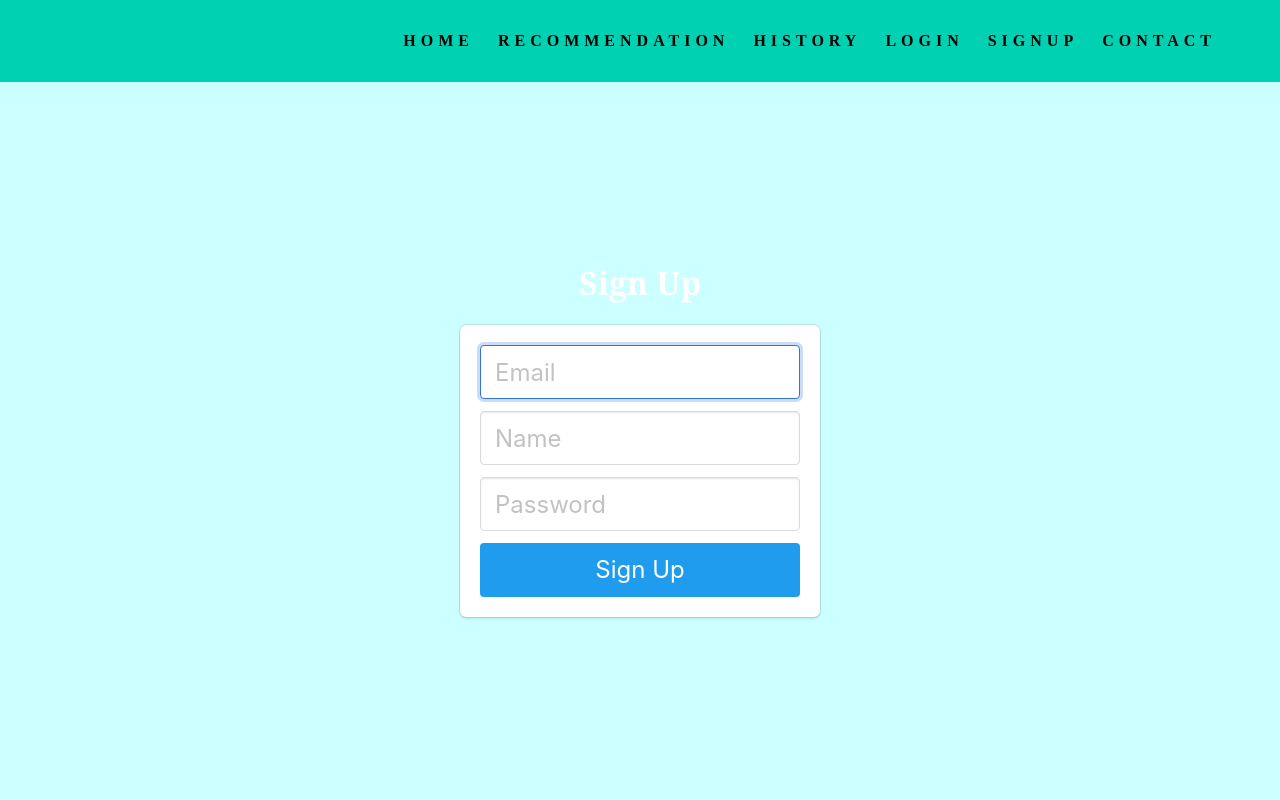
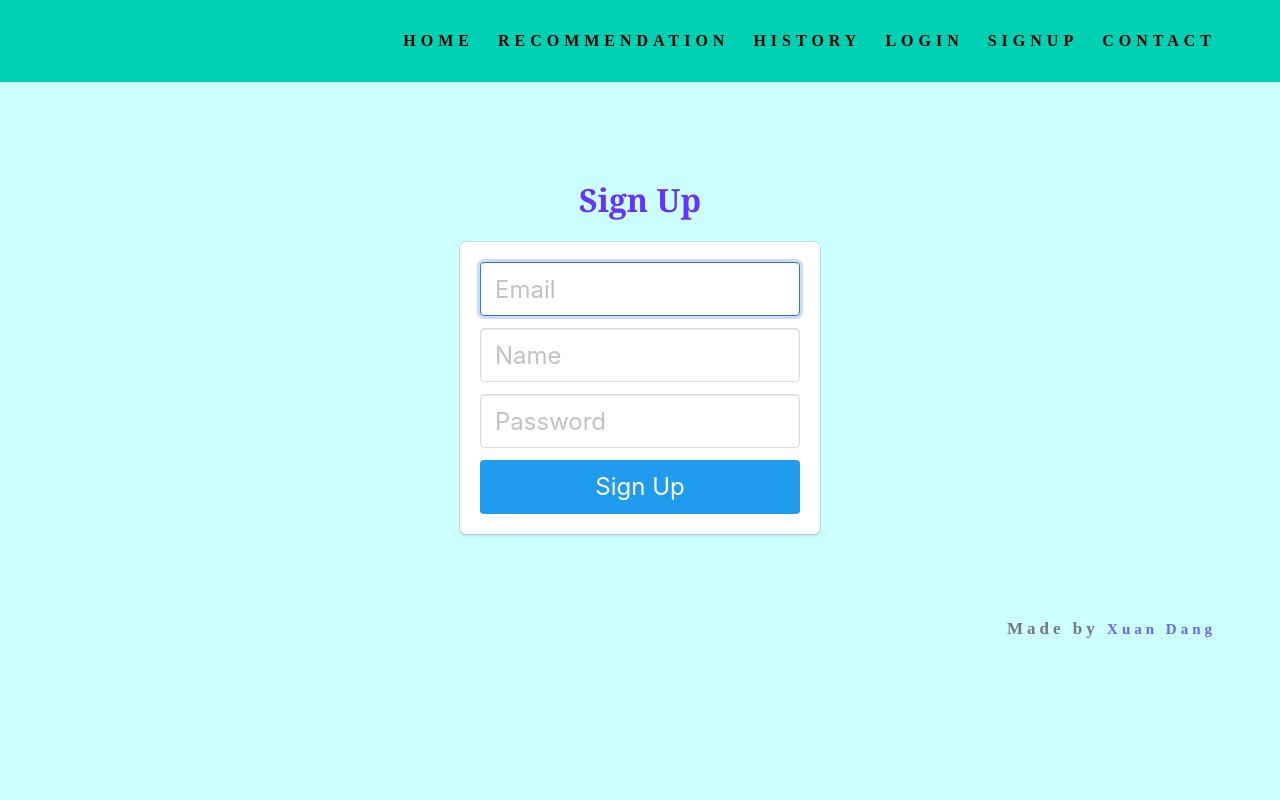
Before and after one commit to xuandt1289/Online-Movie-Recommender, a Flask app: page /signup in a window 1280 px wide. Run offline with Flask 2, Linux system fonts and the light colour scheme; parts of the project's set-up code (start-up, migrations or seed data) failed here and were passed over.

Commit message:
Update signup.html

```diff
--- a/templates/signup.html
+++ b/templates/signup.html
@@ -3,8 +3,17 @@
 {% extends "base.html" %}
 
 {% block content %}
+<style>
+    .bg-4 {
+        background-color: #ccffff;
+        color: #555555;
+        text-align: right;
+        font-family: "Times New Roman", Times, serif;
+        font-weight: bold;
+    }
+</style>
 <div class="column is-4 is-offset-4">
-    <h3 class="title">Sign Up</h3>
+    <h3 class="title" style="color:#6633ff">Sign Up</h3>
     <div class="box">
         {% with messages = get_flashed_messages() %}
         {% if messages %}
@@ -36,4 +45,8 @@
         </form>
     </div>
 </div>
+
+<footer class="container-fluid bg-4 text-center">
+    <p style="color: #777777; font-size: 17px; letter-spacing: 4px;">Made by <a style="color: #6666ff; font-size: 15px; letter-spacing: 4px;", href="https://github.com/xuandt1289">Xuan Dang</a></p>
+</footer>
 {% endblock %}
```
